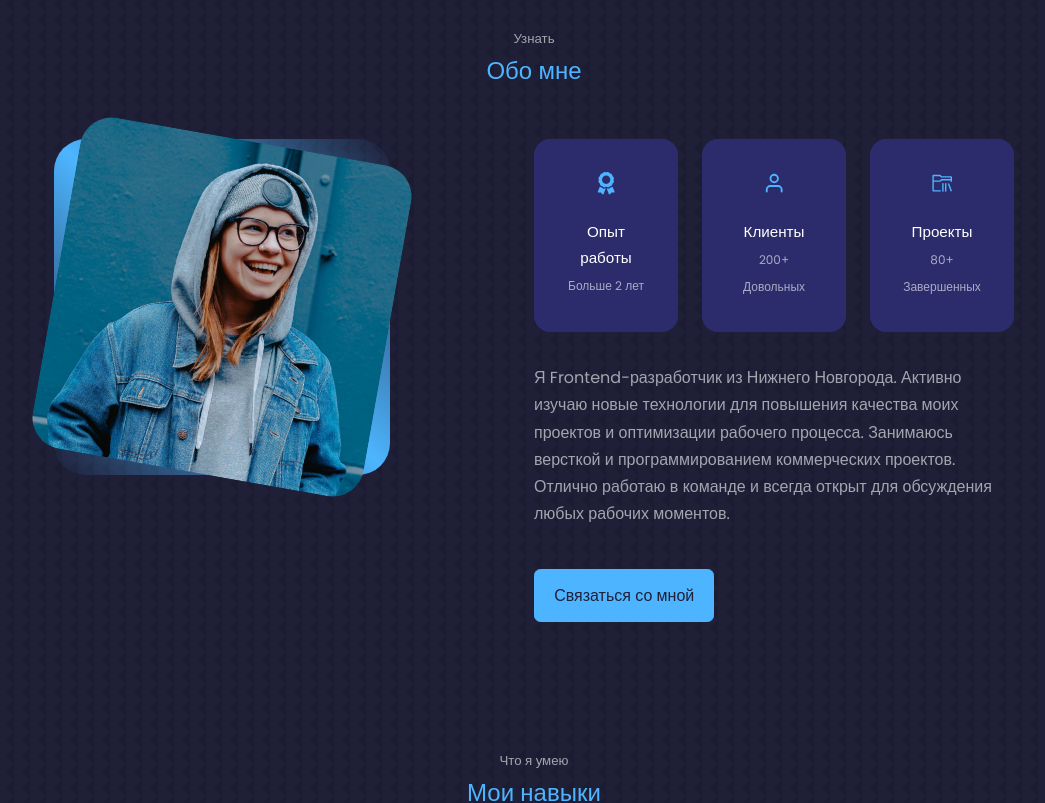
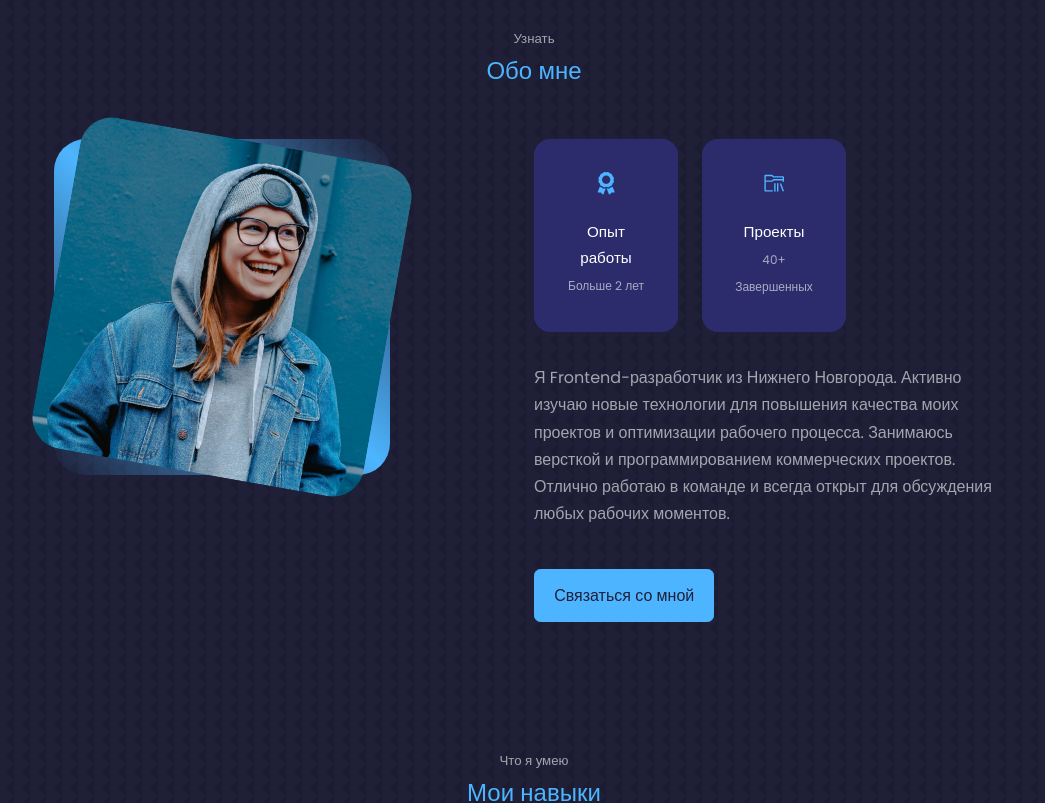
Before and after one commit to Eugene-Maikov/portfolio-react-v2, a React (Create React App) app: page / in a window 1280 px wide. Shown: the part 900-1703 px from the top of the page, without its empty margins (106-1151 px from the left). Built offline with nearby package versions, Linux system fonts and the light colour scheme.

Commit message:
fix:about

```diff
--- a/src/components/about/About.jsx
+++ b/src/components/about/About.jsx
@@ -25,14 +25,9 @@ const About = () => {
               <small>Больше 2 лет</small>
             </article>
             <article className="about__card">
-              <FiUser className="about__icon"/>
-              <h5>Клиенты</h5>
-              <small>200+ Довольных</small>
-            </article>
-            <article className="about__card">
               <VscFolderLibrary className="about__icon"/>
               <h5>Проекты</h5>
-              <small>80+ Завершенных</small>
+              <small>40+ Завершенных</small>
             </article>
           </div>
           <p>
--- a/src/components/contact/contact.css
+++ b/src/components/contact/contact.css
@@ -3,6 +3,7 @@
   display: grid;
   grid-template-columns: 30% 58%;
   gap: 12%;
+  margin-bottom: 2rem;
 }
 
 .contact__options {
--- a/src/components/footer/Footer.jsx
+++ b/src/components/footer/Footer.jsx
@@ -3,7 +3,7 @@ import './footer.css'
 
 const Footer = () => {
   return (
-    <div>Footer</div>
+    <div></div>
   )
 }
 
--- a/src/index.css
+++ b/src/index.css
@@ -14,8 +14,10 @@
   --color-bg-variant: #2c2c6c;
   --color-primary: #4db5ff;
   --color-primary-variant: rgba(77, 181, 255, 0.4);
+
   --color-white: #fff;
   --color-light: rgba(255, 255, 255, 0.6);
+
 
   --transition: all 400ms ease;
 
```
